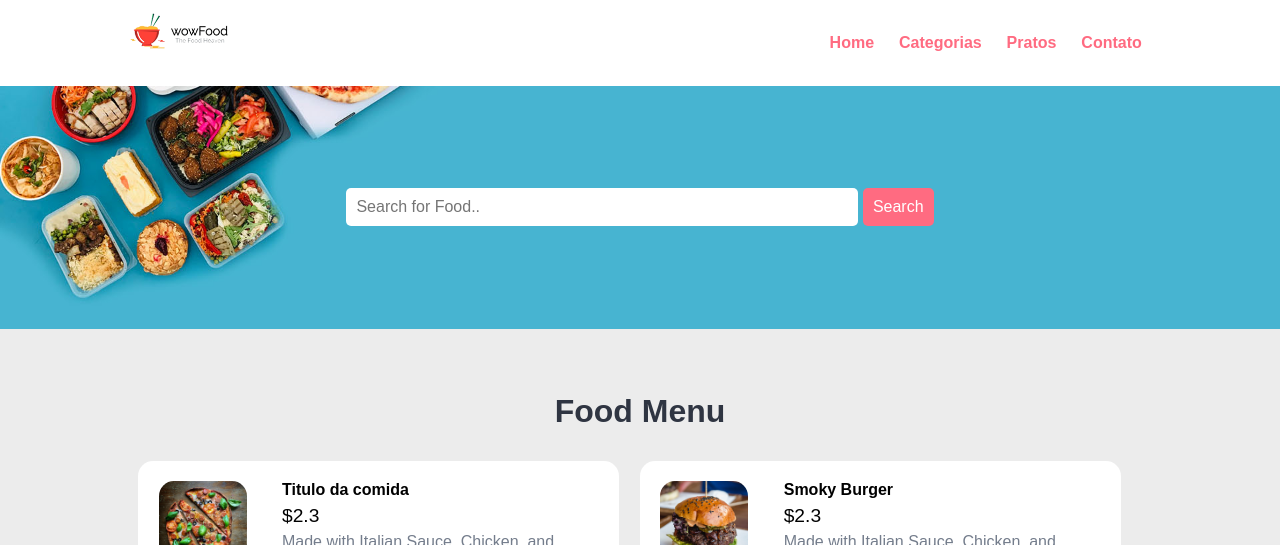
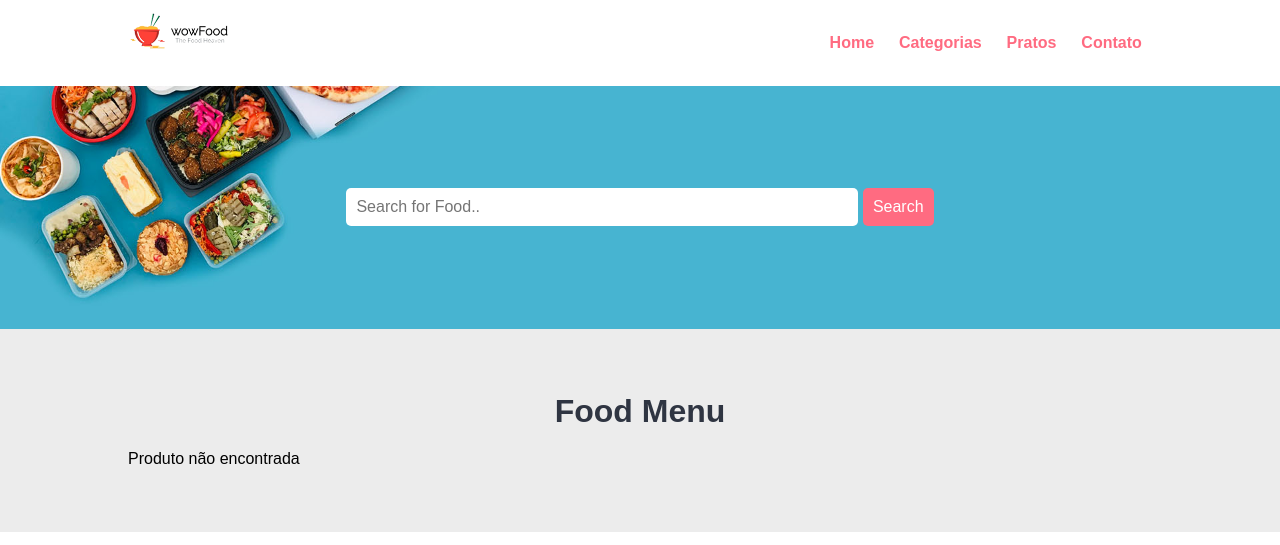
Before and after one commit to alfabar/loja, a PHP site: page /loja/produto.php in a window 1280 px wide. Shown: the top 545 px of the page. Run offline with PHP 8.4, Linux system fonts and the light colour scheme; tables that the repository leaves empty hold one stand-in row (values such as "Sample post"); grey boxes are pictures that could not be loaded.

Commit message:
atualizado produtos

```diff
--- a/produto.php
+++ b/produto.php
@@ -20,102 +20,49 @@
 <section class="food-menu">
     <div class="container">
         <h2 class="text-center">Food Menu</h2>
+        <?php
+        //mostrar produtos ativos
+        $sql = "SELECT * FROM tbl_food WHERE active='Yes'";
 
+        //executar a query
+        $res = mysqli_query($conn, $sql);
+
+        //contando o numero de colunas
+        $count = mysqli_num_rows($res);
+
+        //Checando se os produtos estao dispniveis
+        if ($count > 0) {
+            //produto disponivel
+            while ($row = mysqli_fetch_assoc($res)) {
+                //obter os valores
+                $id = $row['id'];
+                $title = $row['title'];
+                $price = $row['price'];
+                $description = $row['description'];
+                $image_name = $row['image_name'];
+        ?>
                 <div class="food-menu-box">
                     <div class="food-menu-img">
-                    <img src="images/menu-pizza.jpg" alt="Chicke Hawain Pizza" class="img-responsive img-curve">
+                        <?php
+                        //checar se a imagem esta disponivel pare ser exibida
+                        if ($image_name == "") {
+                            ///imagem não disponivel
+                            echo " <div class='error'>Imagem não disponivel</div>";
+                        } else {
+                            //imagem disponivel
+                        ?>
+                            <img src="<?php echo SITEURL; ?>images/produtos/<?php echo $image_name; ?>" alt="<?php echo $title; ?>" class="img-responsive img-curve">
+                        <?php
+                        }
+
+                        ?>
                     </div>
 
                     <div class="food-menu-desc">
-                    <h4>Titulo da comida</h4>
-                    <p class="food-price">$2.3</p>
+                        <h4><?php echo $title; ?></h4>
+                        <p class="food-price">$<?php echo $price; ?></p>
                         <p class="food-detail">
-                        Made with Italian Sauce, Chicken, and organice vegetables.
-                    </p>
-                    <br>
-
-                    <a href="#" class="btn btn-primary">Order Now</a>
-                </div>
-            </div>
-
-            <div class="food-menu-box">
-                <div class="food-menu-img">
-                    <img src="images/menu-burger.jpg" alt="Chicke Hawain Pizza" class="img-responsive img-curve">
-                </div>
-
-                <div class="food-menu-desc">
-                    <h4>Smoky Burger</h4>
-                    <p class="food-price">$2.3</p>
-                    <p class="food-detail">
-                        Made with Italian Sauce, Chicken, and organice vegetables.
-                    </p>
-                    <br>
-
-                    <a href="#" class="btn btn-primary">Order Now</a>
-                </div>
-            </div>
-
-            <div class="food-menu-box">
-                <div class="food-menu-img">
-                    <img src="images/menu-burger.jpg" alt="Chicke Hawain Burger" class="img-responsive img-curve">
-                </div>
-
-                <div class="food-menu-desc">
-                    <h4>Nice Burger</h4>
-                    <p class="food-price">$2.3</p>
-                    <p class="food-detail">
-                        Made with Italian Sauce, Chicken, and organice vegetables.
-                    </p>
-                    <br>
-
-                    <a href="#" class="btn btn-primary">Order Now</a>
-                </div>
-            </div>
-
-            <div class="food-menu-box">
-                <div class="food-menu-img">
-                    <img src="images/menu-pizza.jpg" alt="Chicke Hawain Pizza" class="img-responsive img-curve">
-                </div>
-
-                <div class="food-menu-desc">
-                    <h4>Food Title</h4>
-                    <p class="food-price">$2.3</p>
-                    <p class="food-detail">
-                        Made with Italian Sauce, Chicken, and organice vegetables.
-                    </p>
-                    <br>
-
-                    <a href="#" class="btn btn-primary">Order Now</a>
-                </div>
-            </div>
-
-            <div class="food-menu-box">
-                <div class="food-menu-img">
-                    <img src="images/menu-pizza.jpg" alt="Chicke Hawain Pizza" class="img-responsive img-curve">
-                </div>
-
-                <div class="food-menu-desc">
-                    <h4>Food Title</h4>
-                    <p class="food-price">$2.3</p>
-                    <p class="food-detail">
-                        Made with Italian Sauce, Chicken, and organice vegetables.
-                    </p>
-                    <br>
-
-                    <a href="#" class="btn btn-primary">Order Now</a>
-                </div>
-            </div>
-
-            <div class="food-menu-box">
-                <div class="food-menu-img">
-                    <img src="images/menu-momo.jpg" alt="Chicke Hawain Momo" class="img-responsive img-curve">
-                </div>
-
-                <div class="food-menu-desc">
-                    <h4>Chicken Steam Momo</h4>
-                    <p class="food-price">$2.3</p>
-                    <p class="food-detail">
-                        Made with Italian Sauce, Chicken, and organice vegetables.
+                            <?php echo $description; ?>
                         </p>
                         <br>
 
@@ -124,10 +71,15 @@
                 </div>
 
 
+        <?php
+
+            }
+        } else {
+            //Produto não disponivel
+            echo "<div class='error'>Produto não encontrada</div>";
+        }
+        ?>
         <div class="clearfix"></div>
-
-
-
     </div>
 
 </section>
```
Also changed, not shown: admin/atualizar-produto.php (+7 -7 lines), images/produtos/Produto-site-1797.jpg (added), images/produtos/Produto-site-3909.jpg (added), images/produtos/Produto-site-4030.jpg (added), images/produtos/Produto-site-4808.jpg (added), images/produtos/Produto-site-5055.jpg (added), images/produtos/Produto-site-5912.jpg (added), images/produtos/Produto-site-6635.jpg (added). Lines whose indentation alone changed are shown as unchanged.
